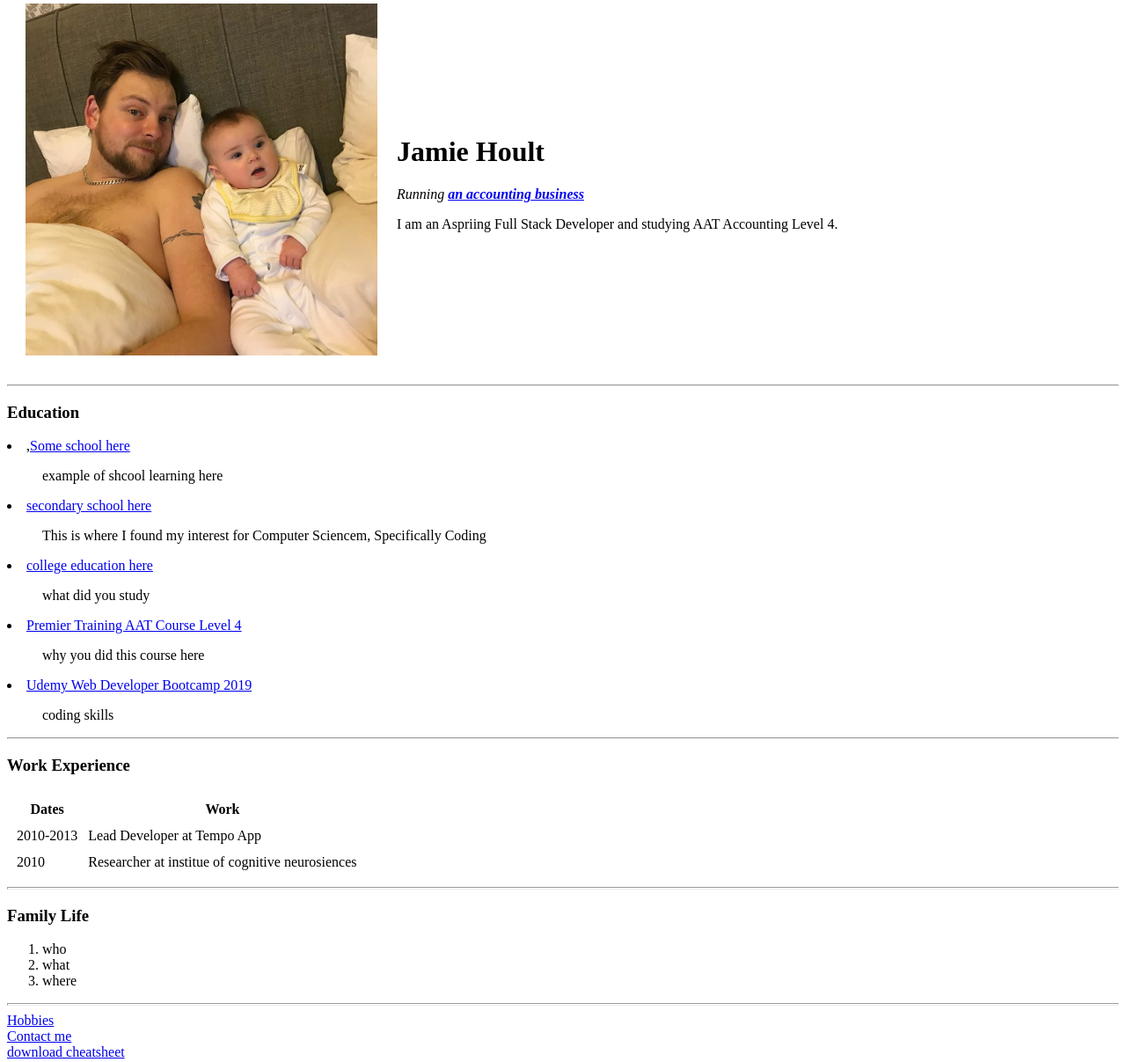
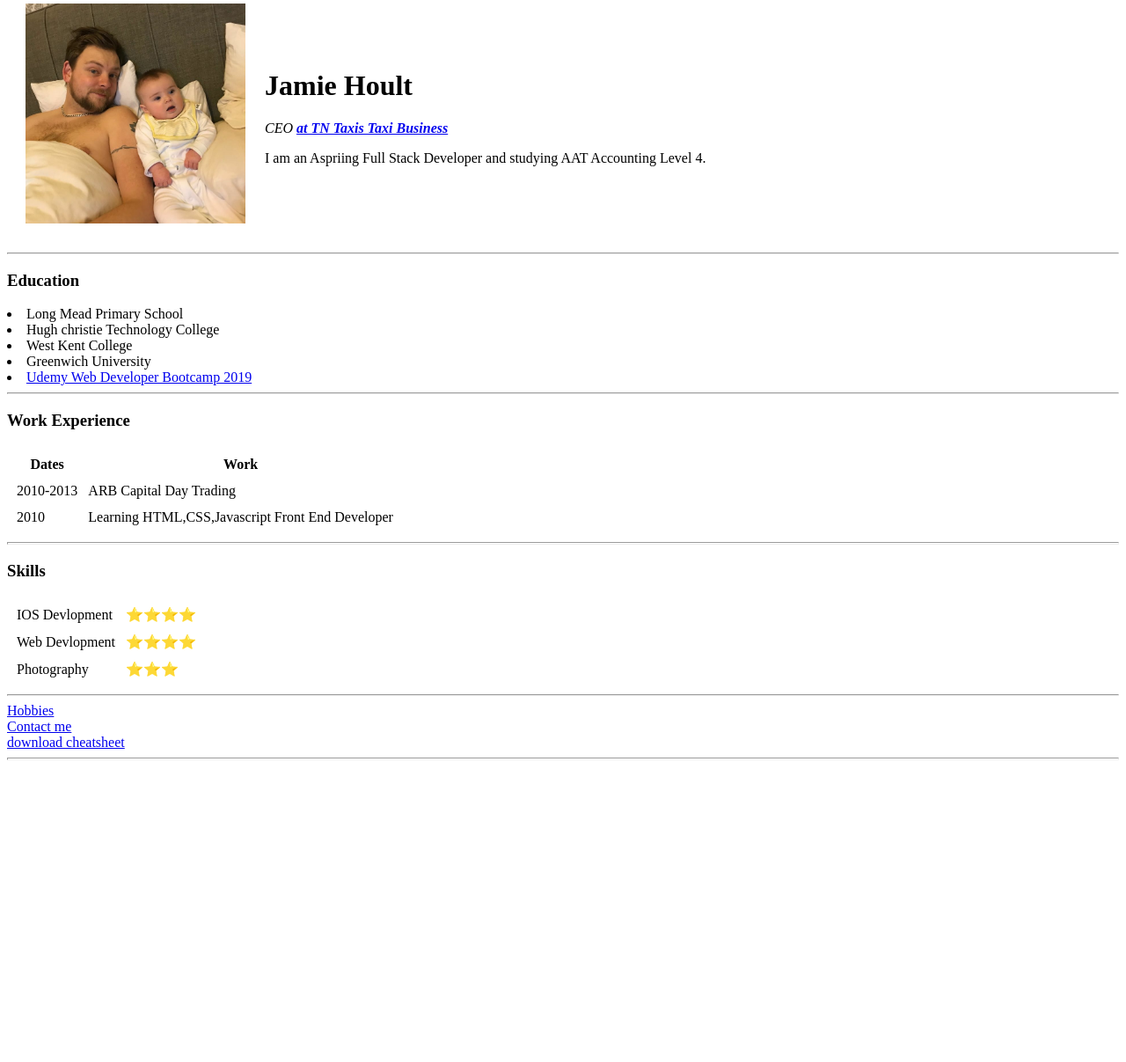
Before and after one commit to jamiech08/cv, a plain HTML site: page index.html in a window 1280 px wide. Shown: the part 25-1232 px from the top of the page at 88% size. After the commit the page ends 897 px from the top, so only its background shows below. Drawn offline with Linux system fonts and the light colour scheme.

Commit message:
Add files via upload

```diff
--- a/index.html
+++ b/index.html
@@ -9,9 +9,9 @@
 <body>
   <table cellspacing="20">
     <tr>
-      <td><img src="images/jamie.jpg" alt="Jamie Profile Picture" height="400" width="400"></td>
+      <td><img src="images/jamie.jpg" alt="Jamie Profile Picture" height="250" width="250"></td>
       <td><h1>Jamie Hoult</h1>
-      <p><em>Running <strong><a href="https://www.station-taxis.net">an accounting business</a></strong></em></p>
+      <p><em>CEO <strong><a href="https://www.tntaxis.co.uk">at TN Taxis Taxi Business</a></strong></em></p>
       <p>I am an Aspriing Full Stack Developer and studying AAT Accounting Level 4.</p></td>
     </tr>
   </table>
@@ -20,38 +20,11 @@
   <hr size="2" />
   <!-- This is one way however Not Recommended -->
   <h3>Education</h3>
-  <p>
-    <li>,<a href="https://www.long-hghghmead.kent.sch.uk/">Some school here</a></<li>
-  </p>
-  <p>
-    <ul>example of shcool learning here</ul>
-  </p>
-  <p>
-    <li>
-      <a href="https://www.hughchrishghtie.kent.sch.uk/">secondary school here</a>
-    </li>
-  </p>
-  <p>
-    <ul>This is where I found my interest for Computer Sciencem, Specifically Coding</ul>
-  </p>
-  <p>
-    <li><a href="https://www.westkent.ahghghgc.uk">college education here</a></li>
-  </p>
-  <p>
-    <ul>what did you study</ul>
-  </p>
-  <p>
-    <li><a href="https://www.premiertraining.co.uk/">Premier Training AAT Course Level 4</a></li>
-  </p>
-  <p>
-    <ul>why you did this course here</ul>
-  </p>
-  <p>
+    <li>Long Mead Primary School</<li>
+    <li>Hugh christie Technology College</li>
+    <li>West Kent College</li>
+    <li>Greenwich University</li>
     <li><a href="https://www.udemy.com/">Udemy Web Developer Bootcamp 2019</a></li>
-  </p>
-  <p>
-    <ul>coding skills</ul>
-  </p>
   <hr size="2" />
   <h3>Work Experience</h3>
 <!--This way may seem longer but enables more customisation to different parts of the Table
@@ -88,28 +61,14 @@
     </tr>
    <tr>
      <td>2010-2013</td>
-     <td>Lead Developer at Tempo App</td>
+     <td>ARB Capital Day Trading</td>
    </tr>
    <tr>
     <td>2010</td>
-    <td>Researcher at institue of cognitive neurosiences</td>
+    <td>Learning HTML,CSS,Javascript Front End Developer</td>
    </tr>
   </table>
 
-  <hr size="3">
-  <h3>Family Life</h3>
-  <!-- Order List Numbers instead of Bullets -->
-  <ol>
-    <li>who</li>
-    <li>what</li>
-    <li>where</li>
-  </ol>
-  <hr size="3">
-  <a href="hobbies.html">Hobbies</a>
-  <br>
-  <a href="contact.html">Contact me</a>
-  <br>
-  <a download href="https://web.stanford.edu/group/csp/cs21/htmlcheatsheet.pdf">download cheatsheet</a>
   <hr size="3">
 
   <h3>Skills</h3>
@@ -128,6 +87,15 @@
           </tr>
         </table>
 
+        <hr>
+
+        <a href="hobbies.html">Hobbies</a>
+        <br>
+        <a href="contact.html">Contact me</a>
+        <br>
+        <a download href="https://web.stanford.edu/group/csp/cs21/htmlcheatsheet.pdf">download cheatsheet</a>
+        <hr size="3">
+
 </body>
 
 </html>
```
